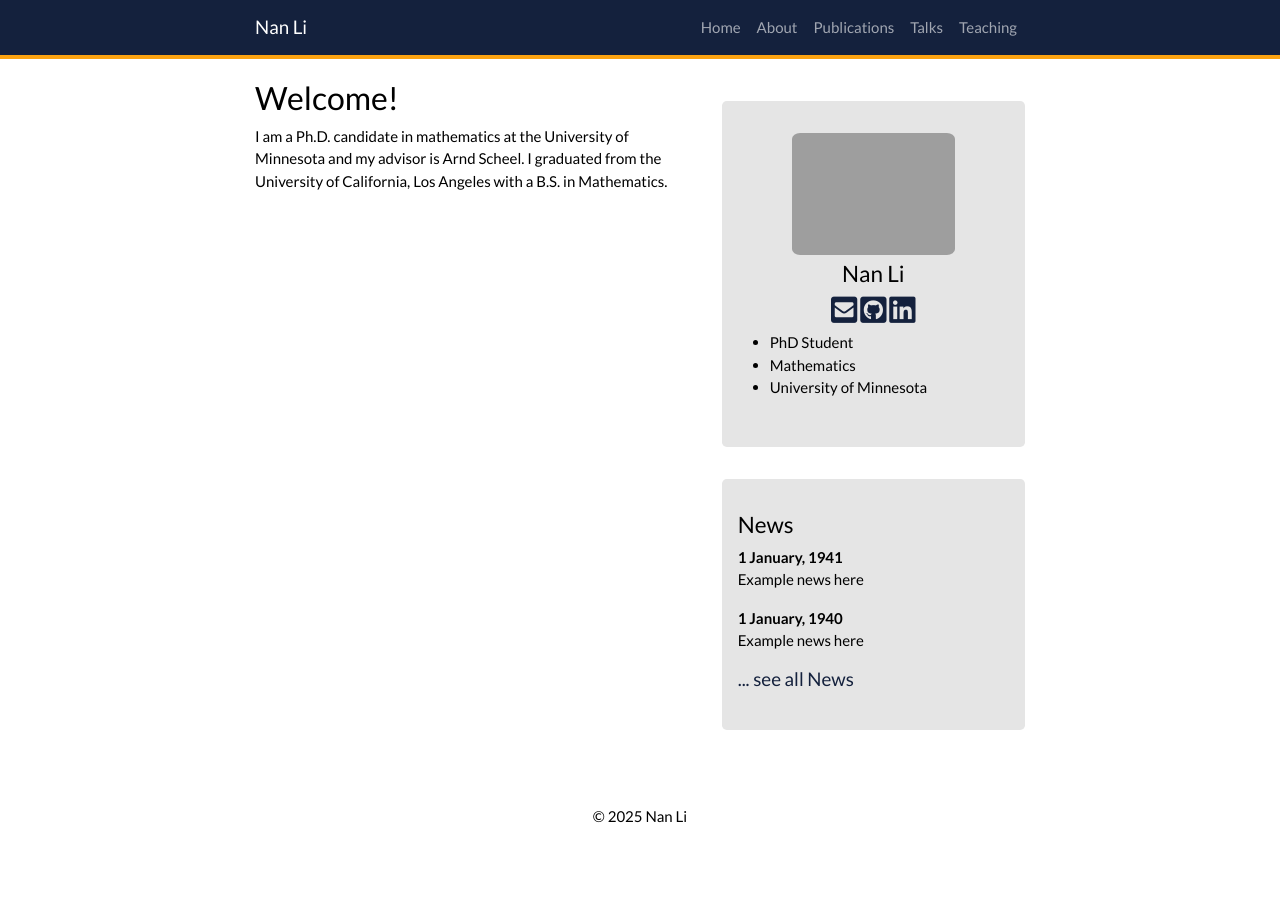
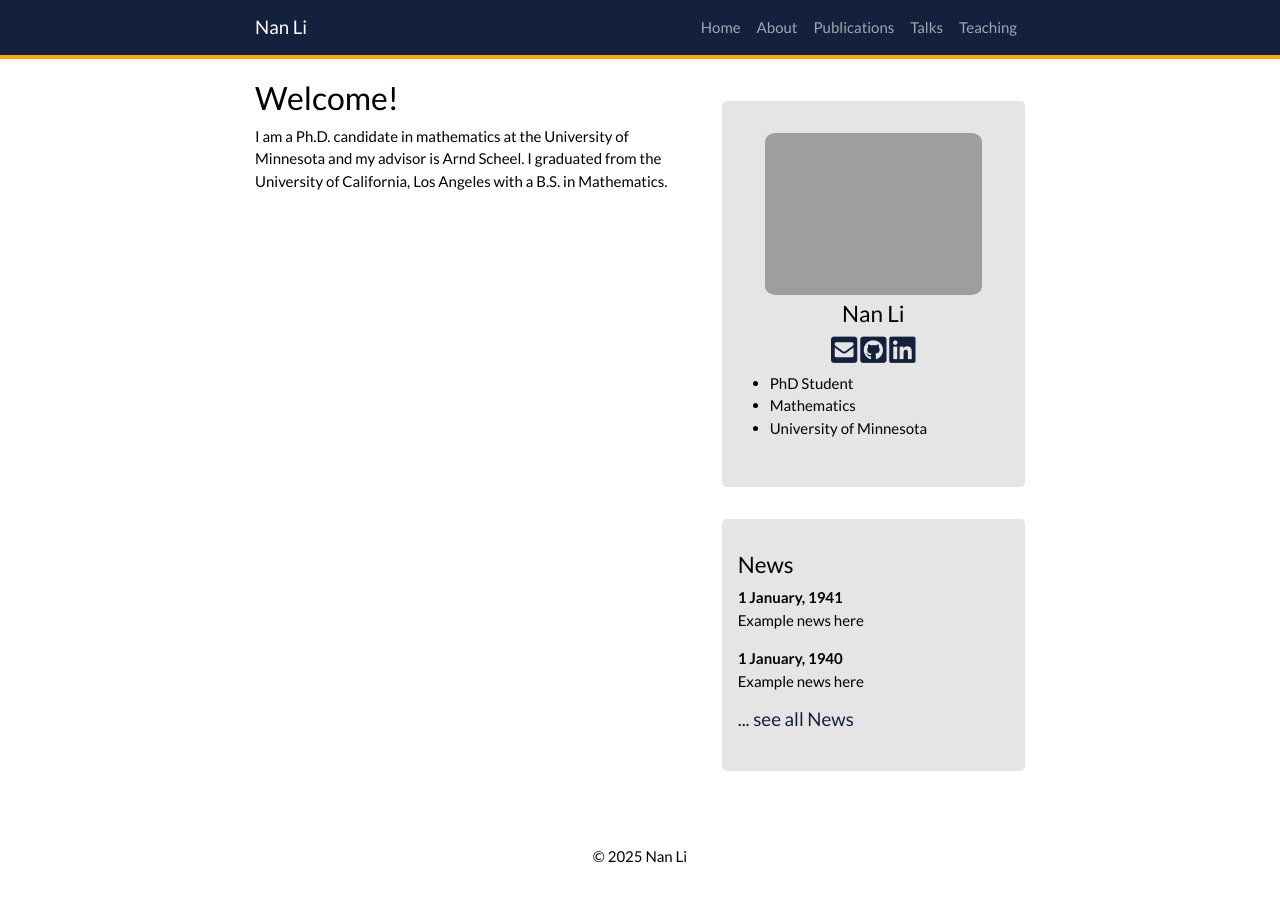
Before and after one commit to eigennan/eigennan.github.io, a Jekyll site: the page built from _pages/home.md, in a window 1280 px wide. Built offline with Jekyll 4.4.1, drawn with Linux system fonts in a browser that asks for light colours; a style sheet for code colours, icons or effects is not loaded.

Commit message:
Update sidebar.html

```diff
--- a/_includes/sidebar.html
+++ b/_includes/sidebar.html
@@ -2,7 +2,7 @@
 {% for member in site.data.pi %}
 <div class="jumbotron">
    <center>
-   <a href="{{site.url}}{{site.baseurl}}/about"><img src="{{site.url}}{{site.baseurl}}/images/{{ member.photo }}" width="60%" style="block:inline; margin-left:auto; margin-right:auto; margin-bottom:5px;"/></a>
+   <a href="{{site.url}}{{site.baseurl}}/about"><img src="{{site.url}}{{site.baseurl}}/images/{{ member.photo }}" width="80%" style="block:inline; margin-left:auto; margin-right:auto; margin-bottom:5px;"/></a>
    <h4>{{ member.name }}</h4>
    <div style="margin-bottom:5px">
    {% if member.email %}<a href="mailto:{{ member.email }}" target="_blank"><i class="fa fa-envelope-square fa-2x"></i></a> {% endif %}
```
